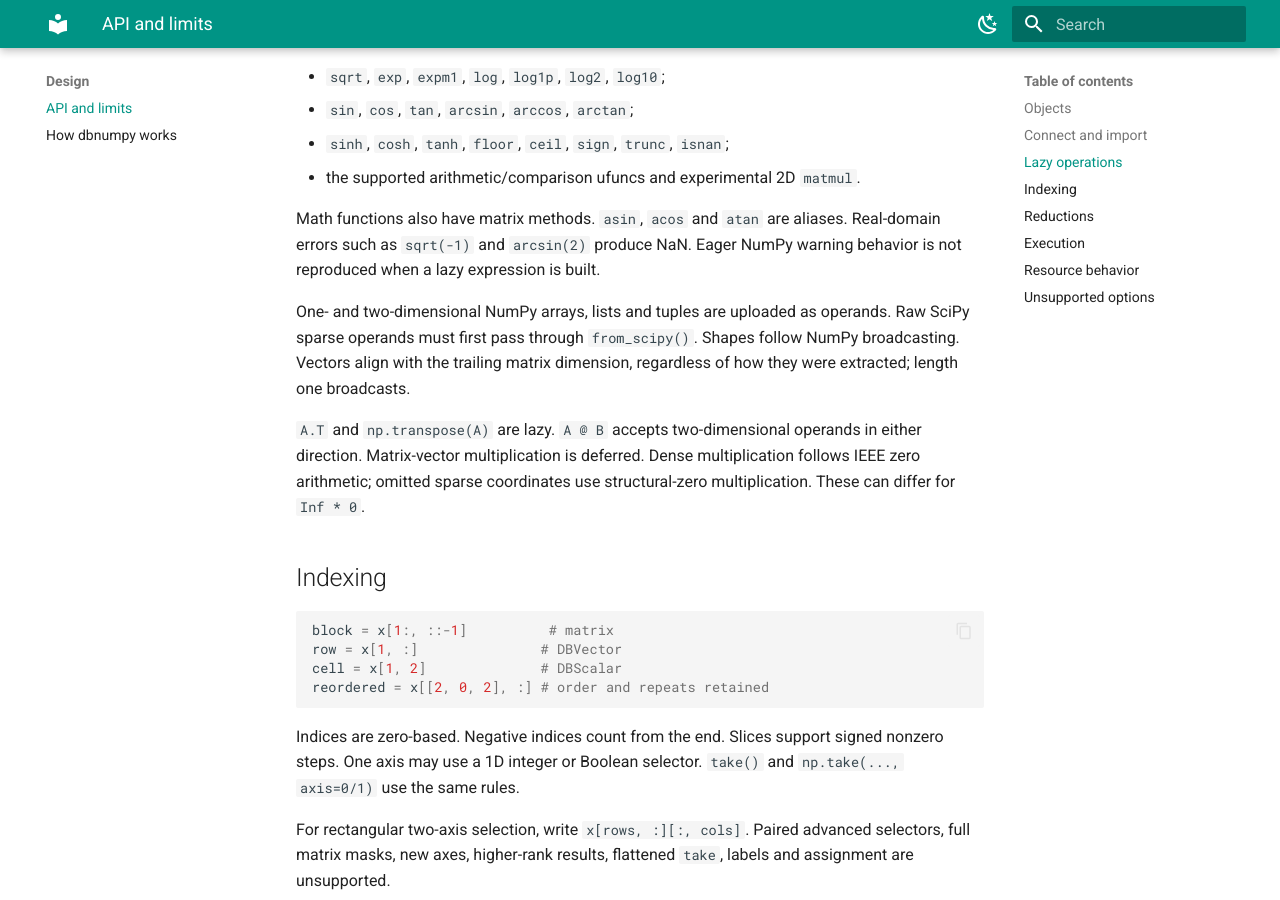
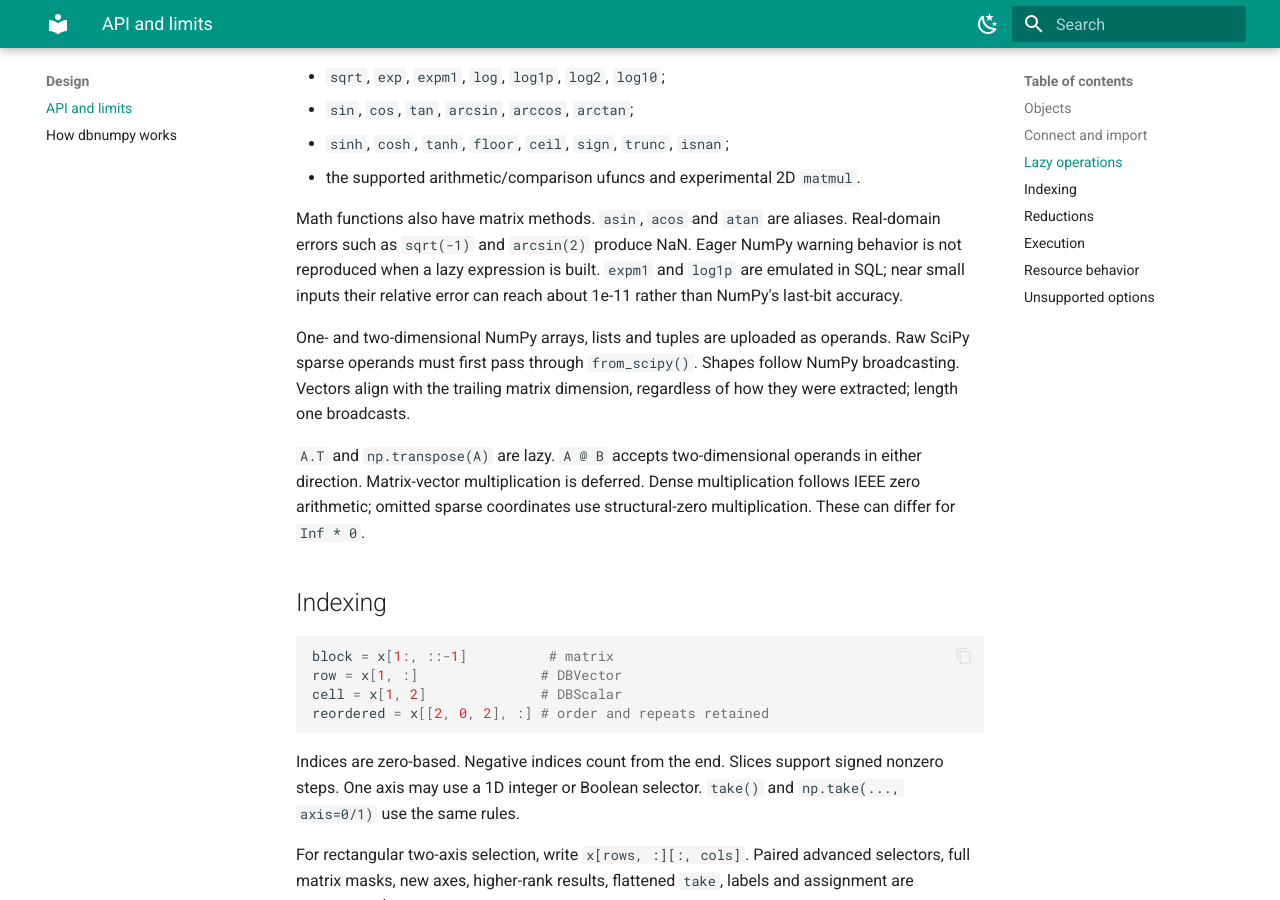
Before and after one commit to Ed2uiz/dbnumpy, an MkDocs documentation site: the page built from docs/api.md, in a window 1280 px wide and 900 px high, scrolled down 2102 px. Built offline with MkDocs 1.6.1 and Material for MkDocs 9.7.7, drawn with Linux system fonts in a browser that asks for light colours.

Commit message:
docs: note expm1 and log1p accuracy

```diff
--- a/docs/api.md
+++ b/docs/api.md
@@ -75,6 +75,8 @@ Supported NumPy ufuncs include:
 Math functions also have matrix methods. `asin`, `acos` and `atan` are aliases.
 Real-domain errors such as `sqrt(-1)` and `arcsin(2)` produce NaN. Eager NumPy
 warning behavior is not reproduced when a lazy expression is built.
+`expm1` and `log1p` are emulated in SQL; near small inputs their relative
+error can reach about 1e-11 rather than NumPy's last-bit accuracy.
 
 One- and two-dimensional NumPy arrays, lists and tuples are uploaded as
 operands. Raw SciPy sparse operands must first pass through `from_scipy()`.
```
